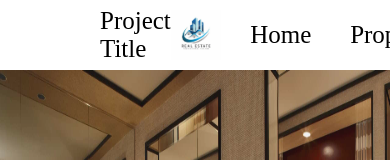
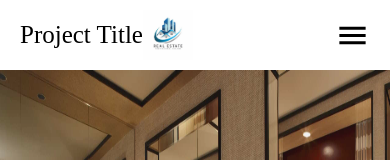
Before and after one commit to AhmedAmgadElsharkawy/Real-Estate-Property-Management, a React (Vite) app in the folder client/: page / in a window 390 px wide. Shown: the top 160 px of the page. Built offline with nearby package versions, Linux system fonts and the light colour scheme.

Commit message:
adding the responsive property to the navbar

```diff
--- a/client/src/components/Feature Card/FeatureCard.module.css
+++ b/client/src/components/Feature Card/FeatureCard.module.css
@@ -31,3 +31,7 @@
     flex-direction: column;
     justify-content: start;
 }
+
+@media only screen and (max-width: 800px) {
+
+}
--- a/client/src/components/NavBar/NavBar.jsx
+++ b/client/src/components/NavBar/NavBar.jsx
@@ -1,5 +1,6 @@
 import styles from "./NavBar.module.css";
-import logo from "./logo.jpeg"
+import logo from "./logo.jpeg";
+import MenuIcon from '@mui/icons-material/Menu';
 function NavBar() {
   return (
     <div className={styles.container}>
@@ -8,13 +9,16 @@ function NavBar() {
         <img className={styles.img} src={logo} alt="" />
       </div>
       <div className={styles.labelsContainer}>
-      <label className={styles.label} htmlFor="">Home</label>
-      <label className={styles.label} htmlFor="">Properties</label>
-      <label className={styles.label} htmlFor="">Sign in</label>
+        <label className={styles.label} htmlFor="">Home</label>
+        <label className={styles.label} htmlFor="">Properties</label>
+        <label className={styles.label} htmlFor="">Sign in</label>
       </div>
       <button className={styles.button}>
         Add Property
       </button>
+      <div className={styles.menuDev}>
+        <MenuIcon fontSize="large"/>
+      </div>
     </div>
   )
 }
--- a/client/src/components/NavBar/NavBar.module.css
+++ b/client/src/components/NavBar/NavBar.module.css
@@ -9,6 +9,10 @@
     align-items: center;
     justify-content: space-between;
     padding: 20px 100px 20px 100px;
+}
+
+.menuDev {
+    display: none;
 }
 
 .labelsContainer {
@@ -60,3 +64,22 @@
     width: 50px;
     height: 50px;
 }
+
+@media only screen and (max-width: 800px) {
+    .container {
+        background-color: white;
+        padding: 20px 20px 20px 20px;
+    }
+    .labelsContainer {
+        display: none;
+    }
+    .label {
+        display: none;
+    }
+    .button {
+        display: none;
+    }
+    .menuDev {
+        display: flex;
+    }
+}
--- a/client/src/pages/Home/Home.module.css
+++ b/client/src/pages/Home/Home.module.css
@@ -162,3 +162,9 @@
     column-gap: 190px;
     row-gap: 20px;
 }
+
+@media only screen and (max-width: 800px) {
+    body {
+      background-color: lightblue;
+    }
+  }
```
